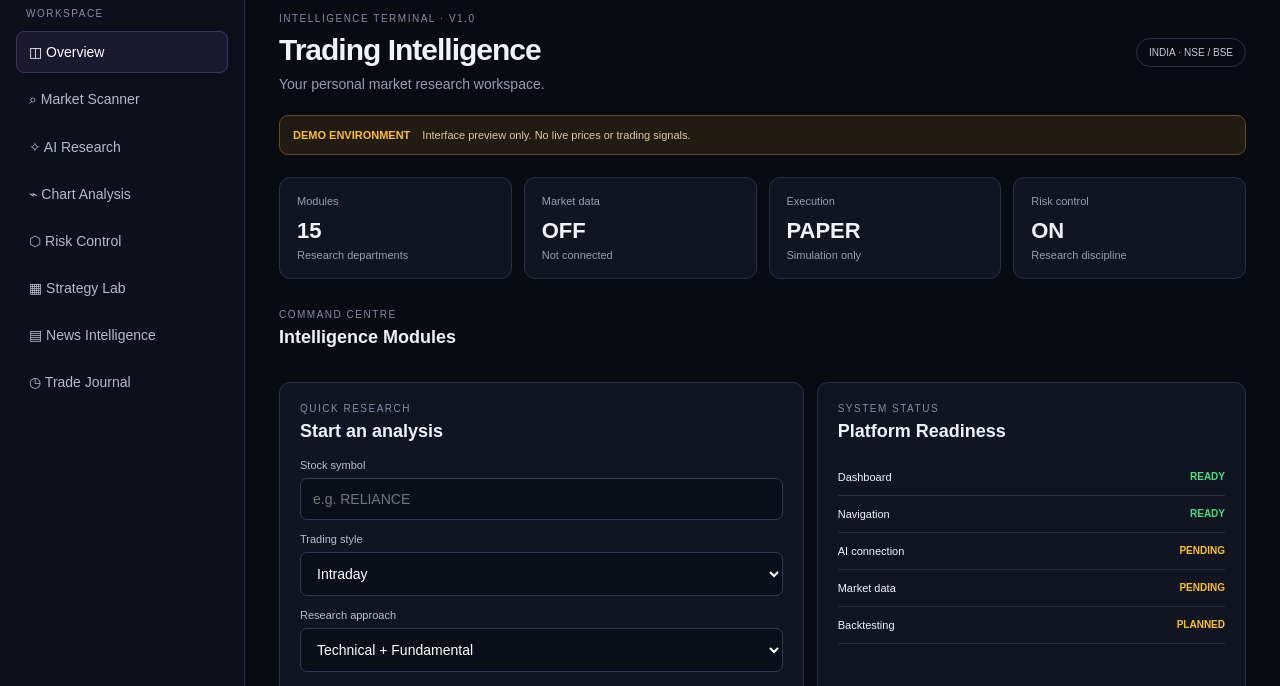
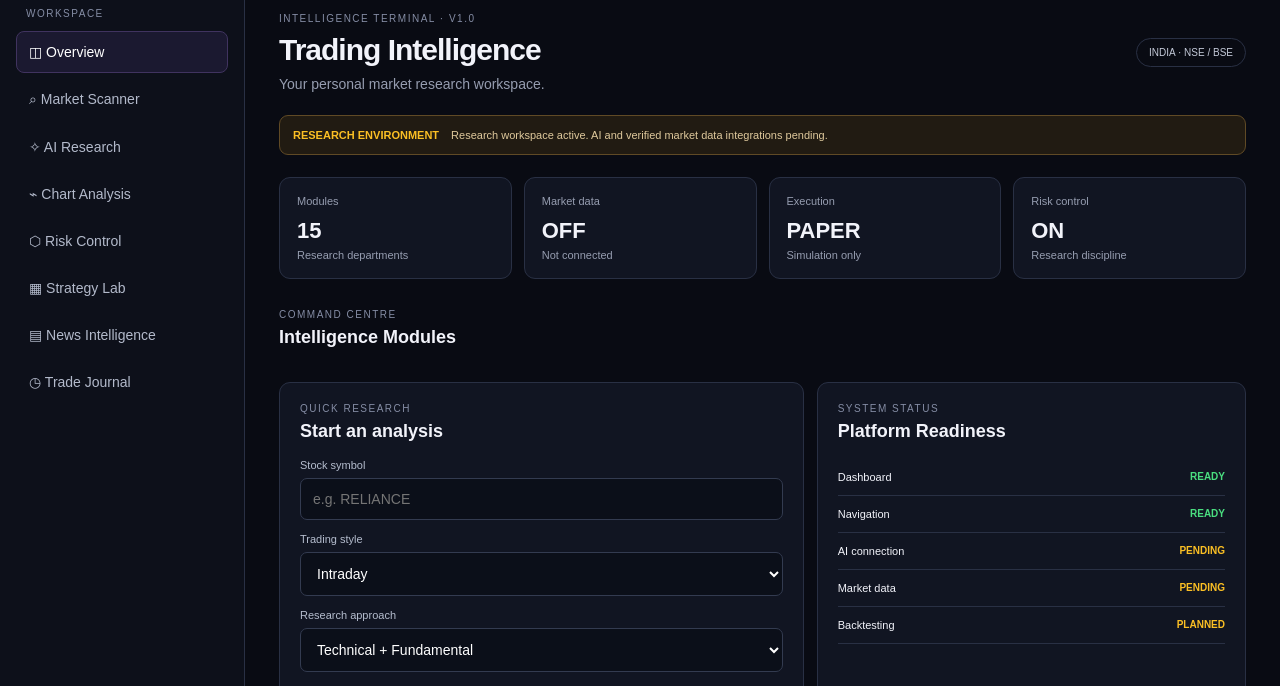
Before and after one commit to njkewat009-sketch/nexus-trading-intelligence, a plain HTML site: page index.html in a window 1280 px wide. Shown: the part 86-772 px from the top of the page. Drawn offline with Linux system fonts and the light colour scheme.

Commit message:
Update notice text from DEMO to RESEARCH environment

```diff
--- a/index.html
+++ b/index.html
@@ -55,8 +55,8 @@
         </div>
 
         <div class="notice">
-          <b>DEMO ENVIRONMENT</b>
-          <span>Interface preview only. No live prices or trading signals.</span>
+          <b>RESEARCH ENVIRONMENT</b>
+<span>Research workspace active. AI and verified market data integrations pending.</span>
         </div>
 
         <div id="pageContent">
```
